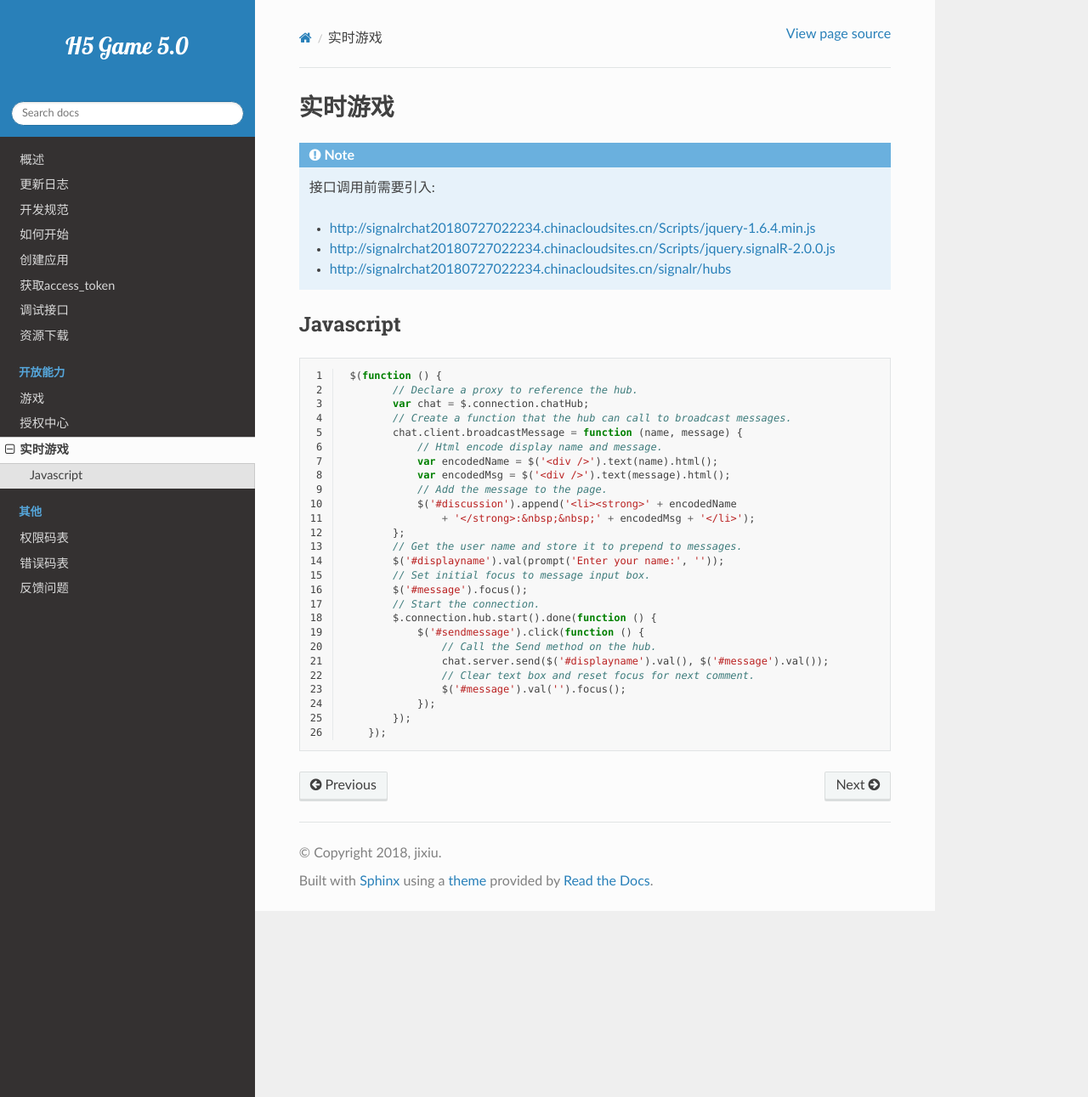
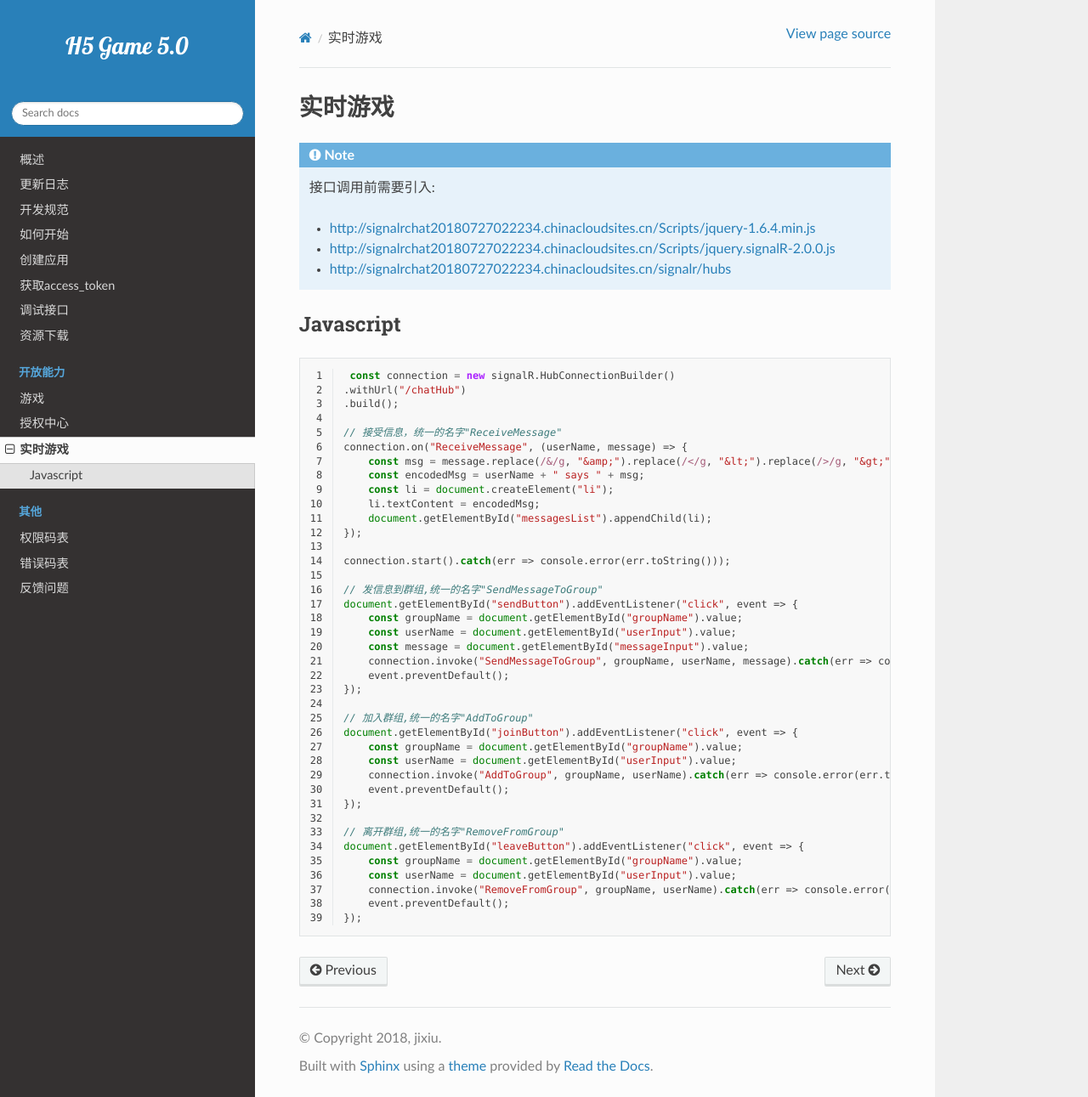
Before and after one commit to seven1986/-, a Sphinx documentation site: the page built from docs/livegames.rst, in a window 1280 px wide and 1291 px high. Shown: the whole window at 85% size. Built offline with Sphinx 7.4.7 and the Read the Docs theme 2.0.0, drawn with Linux system fonts in a browser that asks for light colours.

Commit message:
Update livegames.rst

```diff
--- a/docs/livegames.rst
+++ b/docs/livegames.rst
@@ -18,29 +18,42 @@ Javascript
 .. code-block:: javascript
     :linenos:
 
-     $(function () {
-            // Declare a proxy to reference the hub.
-            var chat = $.connection.chatHub;
-            // Create a function that the hub can call to broadcast messages.
-            chat.client.broadcastMessage = function (name, message) {
-                // Html encode display name and message.
-                var encodedName = $('<div />').text(name).html();
-                var encodedMsg = $('<div />').text(message).html();
-                // Add the message to the page.
-                $('#discussion').append('<li><strong>' + encodedName
-                    + '</strong>:&nbsp;&nbsp;' + encodedMsg + '</li>');
-            };
-            // Get the user name and store it to prepend to messages.
-            $('#displayname').val(prompt('Enter your name:', ''));
-            // Set initial focus to message input box.
-            $('#message').focus();
-            // Start the connection.
-            $.connection.hub.start().done(function () {
-                $('#sendmessage').click(function () {
-                    // Call the Send method on the hub.
-                    chat.server.send($('#displayname').val(), $('#message').val());
-                    // Clear text box and reset focus for next comment.
-                    $('#message').val('').focus();
-                });
-            });
-        });
+     const connection = new signalR.HubConnectionBuilder()
+    .withUrl("/chatHub")
+    .build();
+
+    // 接受信息，统一的名字"ReceiveMessage"
+    connection.on("ReceiveMessage", (userName, message) => {
+        const msg = message.replace(/&/g, "&amp;").replace(/</g, "&lt;").replace(/>/g, "&gt;");
+        const encodedMsg = userName + " says " + msg;
+        const li = document.createElement("li");
+        li.textContent = encodedMsg;
+        document.getElementById("messagesList").appendChild(li);
+    });
+
+    connection.start().catch(err => console.error(err.toString()));
+
+    // 发信息到群组,统一的名字"SendMessageToGroup"
+    document.getElementById("sendButton").addEventListener("click", event => {
+        const groupName = document.getElementById("groupName").value;
+        const userName = document.getElementById("userInput").value;
+        const message = document.getElementById("messageInput").value;
+        connection.invoke("SendMessageToGroup", groupName, userName, message).catch(err => console.error(err.toString()));
+        event.preventDefault();
+    });
+
+    // 加入群组,统一的名字"AddToGroup"
+    document.getElementById("joinButton").addEventListener("click", event => {
+        const groupName = document.getElementById("groupName").value;
+        const userName = document.getElementById("userInput").value;
+        connection.invoke("AddToGroup", groupName, userName).catch(err => console.error(err.toString()));
+        event.preventDefault();
+    });
+
+    // 离开群组,统一的名字"RemoveFromGroup"
+    document.getElementById("leaveButton").addEventListener("click", event => {
+        const groupName = document.getElementById("groupName").value;
+        const userName = document.getElementById("userInput").value;
+        connection.invoke("RemoveFromGroup", groupName, userName).catch(err => console.error(err.toString()));
+        event.preventDefault();
+    });
```
